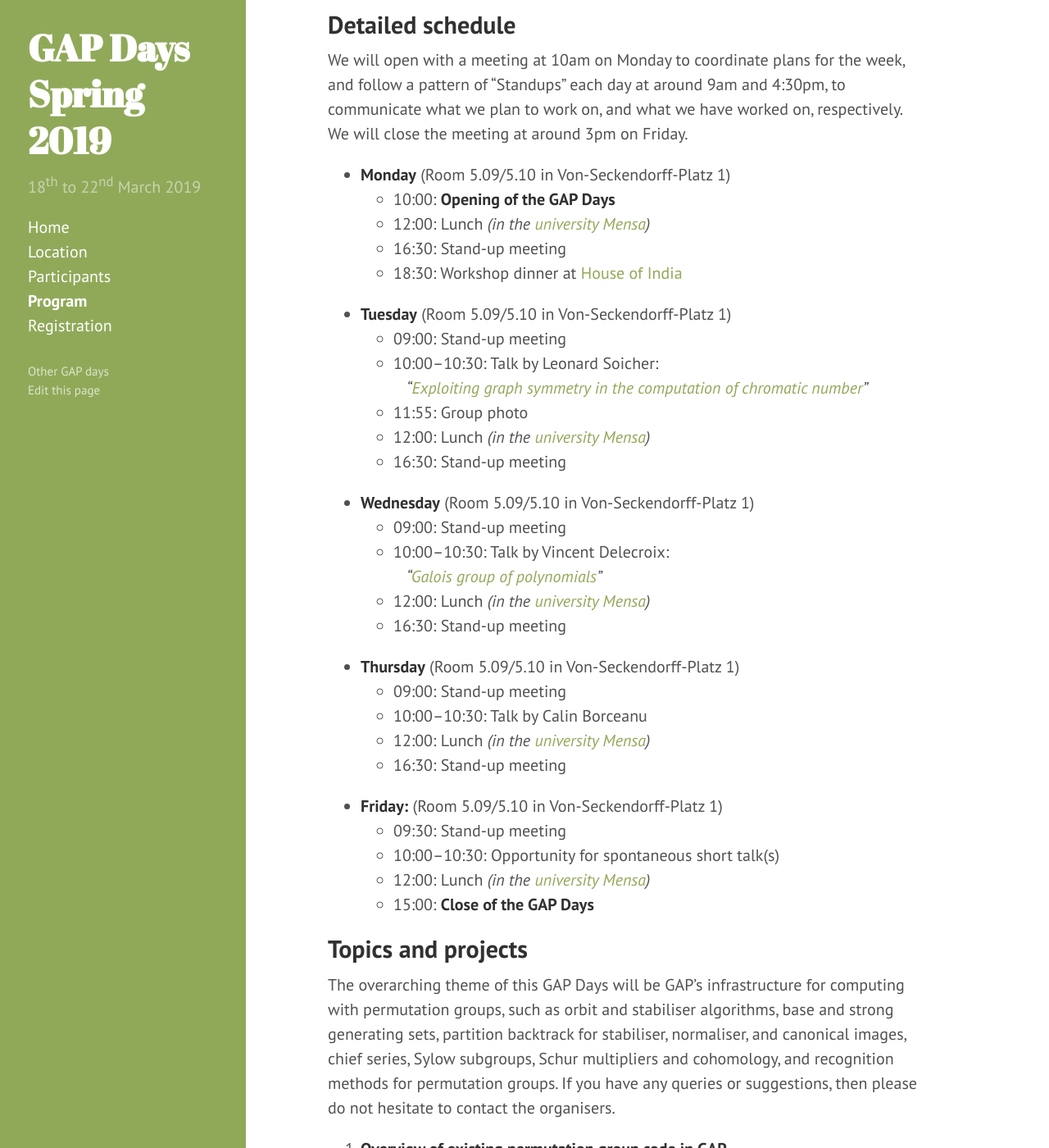
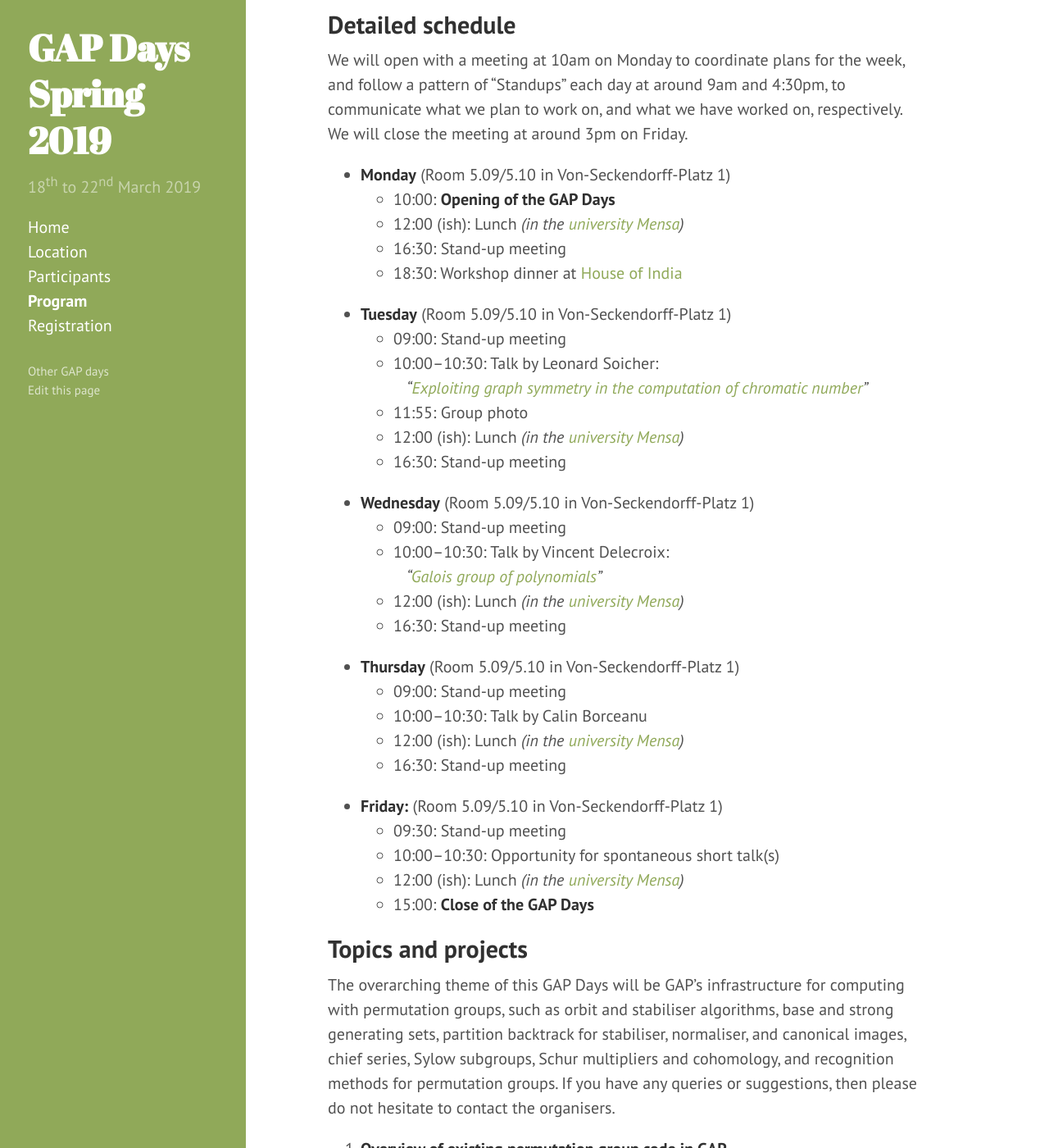
Before and after one commit to jesusmartinez-garcia/2020-01-21-colchester-workshop, a Jekyll site: the page built from program.md, in a window 1280 px wide and 1400 px high, scrolled down 378 px. Shown: the whole window at 82% size. Built offline with Jekyll 4.4.1, drawn with Linux system fonts in a browser that asks for light colours.

Commit message:
Lunchtime is indefinite

```diff
--- a/program.md
+++ b/program.md
@@ -23,7 +23,7 @@ We will close the meeting at around 3pm on Friday.
 
 - **Monday** (Room 5.09/5.10 in Von-Seckendorff-Platz 1)
   - 10:00: **Opening of the GAP Days**
-  - 12:00: Lunch *(in the [university Mensa](https://www.studentenwerk-halle.de/mensen-cafebars/mensen-in-halle/heidemensa-mit-cafebar/))*
+  - 12:00 (ish): Lunch *(in the [university Mensa](https://www.studentenwerk-halle.de/mensen-cafebars/mensen-in-halle/heidemensa-mit-cafebar/))*
   - 16:30: Stand-up meeting
   - 18:30: Workshop dinner at [House of India](https://house-of-india.de)
 
@@ -33,7 +33,7 @@ We will close the meeting at around 3pm on Friday.
   <br />&nbsp;&nbsp;
   *“<a href="{{ site.baseurl }}/abstracts/soicher">Exploiting graph symmetry in the computation of chromatic number</a>”*
   - 11:55: Group photo
-  - 12:00: Lunch *(in the [university Mensa](https://www.studentenwerk-halle.de/mensen-cafebars/mensen-in-halle/heidemensa-mit-cafebar/))*
+  - 12:00 (ish): Lunch *(in the [university Mensa](https://www.studentenwerk-halle.de/mensen-cafebars/mensen-in-halle/heidemensa-mit-cafebar/))*
   - 16:30: Stand-up meeting
 
 - **Wednesday** (Room 5.09/5.10 in Von-Seckendorff-Platz 1<!--**Room 1.30** in Von-Seckendorff-Platz 1 – note the room change-->)
@@ -41,19 +41,19 @@ We will close the meeting at around 3pm on Friday.
   - 10:00–10:30: Talk by Vincent Delecroix:
   <br />&nbsp;&nbsp;
   *“<a href="{{ site.baseurl }}/abstracts/delecroix">Galois group of polynomials</a>”*
-  - 12:00: Lunch *(in the [university Mensa](https://www.studentenwerk-halle.de/mensen-cafebars/mensen-in-halle/heidemensa-mit-cafebar/))*
+  - 12:00 (ish): Lunch *(in the [university Mensa](https://www.studentenwerk-halle.de/mensen-cafebars/mensen-in-halle/heidemensa-mit-cafebar/))*
   - 16:30: Stand-up meeting
 
 - **Thursday** (Room 5.09/5.10 in Von-Seckendorff-Platz 1)
   - 09:00: Stand-up meeting
   - 10:00–10:30: Talk by Calin Borceanu
-  - 12:00: Lunch *(in the [university Mensa](https://www.studentenwerk-halle.de/mensen-cafebars/mensen-in-halle/heidemensa-mit-cafebar/))*
+  - 12:00 (ish): Lunch *(in the [university Mensa](https://www.studentenwerk-halle.de/mensen-cafebars/mensen-in-halle/heidemensa-mit-cafebar/))*
   - 16:30: Stand-up meeting
 
 - **Friday:** (Room 5.09/5.10 in Von-Seckendorff-Platz 1)
   - 09:30: Stand-up meeting
   - 10:00–10:30: Opportunity for spontaneous short talk(s)
-  - 12:00: Lunch *(in the [university Mensa](https://www.studentenwerk-halle.de/mensen-cafebars/mensen-in-halle/heidemensa-mit-cafebar))*
+  - 12:00 (ish): Lunch *(in the [university Mensa](https://www.studentenwerk-halle.de/mensen-cafebars/mensen-in-halle/heidemensa-mit-cafebar))*
   - 15:00: **Close of the GAP Days**
 
 
```
